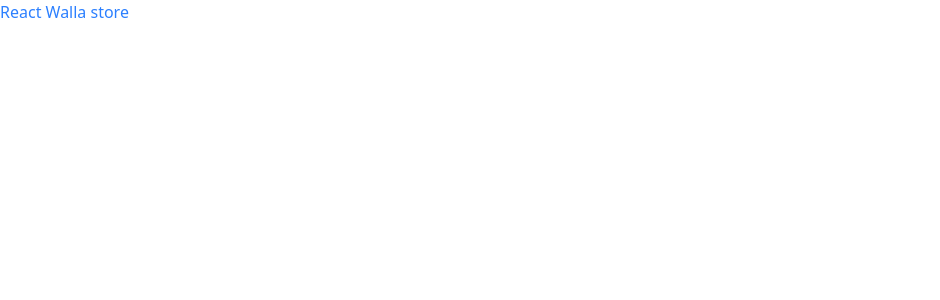
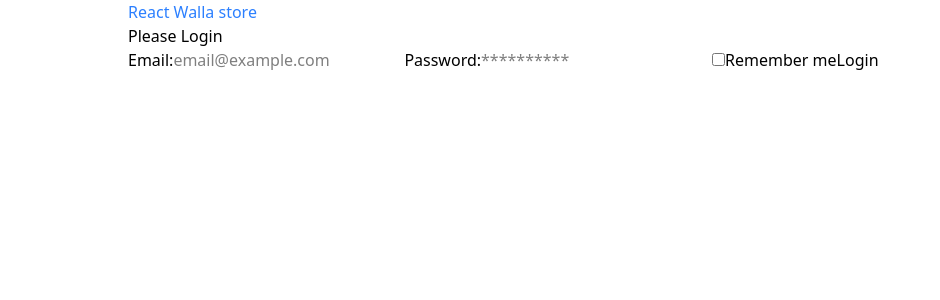
Before and after one commit to Mitronios/keepcoding-react-fundamentals-walla-store, a React (Vite) app: page / in a window 1280 px wide. Shown: the top 300 px of the page, without its empty margins (0-940 px from the left). Built offline with nearby package versions, Linux system fonts and the light colour scheme.

Commit message:
feature: create loginForm, add UserCredentials interface for consistency and typing.

```diff
--- a/src/App.tsx
+++ b/src/App.tsx
@@ -1,10 +1,12 @@
 import "./App.css";
+import LoginForm from "./pages/LoginForm";
 
 function App() {
 	return (
-		<>
+		<main className=" max-w-[1024px] w-[90%] my-0 mx-auto">
 			<h1 className="text-blue-500">React Walla store</h1>
-		</>
+			<LoginForm />
+		</main>
 	);
 }
 
--- /dev/null
+++ b/src/interfaces/auth.ts
@@ -0,0 +1,5 @@
+export interface UserCredentials {
+	email: string;
+	password: string;
+	rememberMe: boolean;
+}
--- /dev/null
+++ b/src/pages/LoginForm.tsx
@@ -0,0 +1,67 @@
+import { useState } from "react";
+import type { UserCredentials } from "../interfaces/auth";
+
+const initialLoginState: UserCredentials = {
+	email: "",
+	password: "",
+	rememberMe: false,
+};
+
+const LoginForm = () => {
+	const [credentials, setCredentials] =
+		useState<UserCredentials>(initialLoginState);
+
+	const handleChange = (event: React.ChangeEvent<HTMLInputElement>) => {
+		const { name, value, type, checked } = event.target;
+		const inputValue = type === "checkbox" ? checked : value;
+
+		setCredentials((prevCredentials) => ({
+			...prevCredentials,
+			[name]: inputValue,
+		}));
+	};
+
+	const handleSubmit = (event: React.FormEvent<HTMLFormElement>): void => {
+		event.preventDefault();
+		console.log(credentials);
+	};
+
+	return (
+		<section>
+			<h3>Please Login</h3>
+			<form onSubmit={handleSubmit}>
+				<label htmlFor="email">Email:</label>
+				<input
+					type="email"
+					id="email"
+					name="email"
+					placeholder="email@example.com"
+					required
+					value={credentials.email}
+					onChange={handleChange}
+				/>
+				<label htmlFor="password">Password:</label>
+				<input
+					type="password"
+					id="password"
+					name="password"
+					placeholder="**********"
+					required
+					value={credentials.password}
+					onChange={handleChange}
+				/>
+				<input
+					type="checkbox"
+					id="remember-me"
+					name="rememberMe"
+					checked={credentials.rememberMe}
+					onChange={handleChange}
+				/>
+				<label htmlFor="remember-me">Remember me</label>
+				<button type="submit">Login</button>
+			</form>
+		</section>
+	);
+};
+
+export default LoginForm;
```
